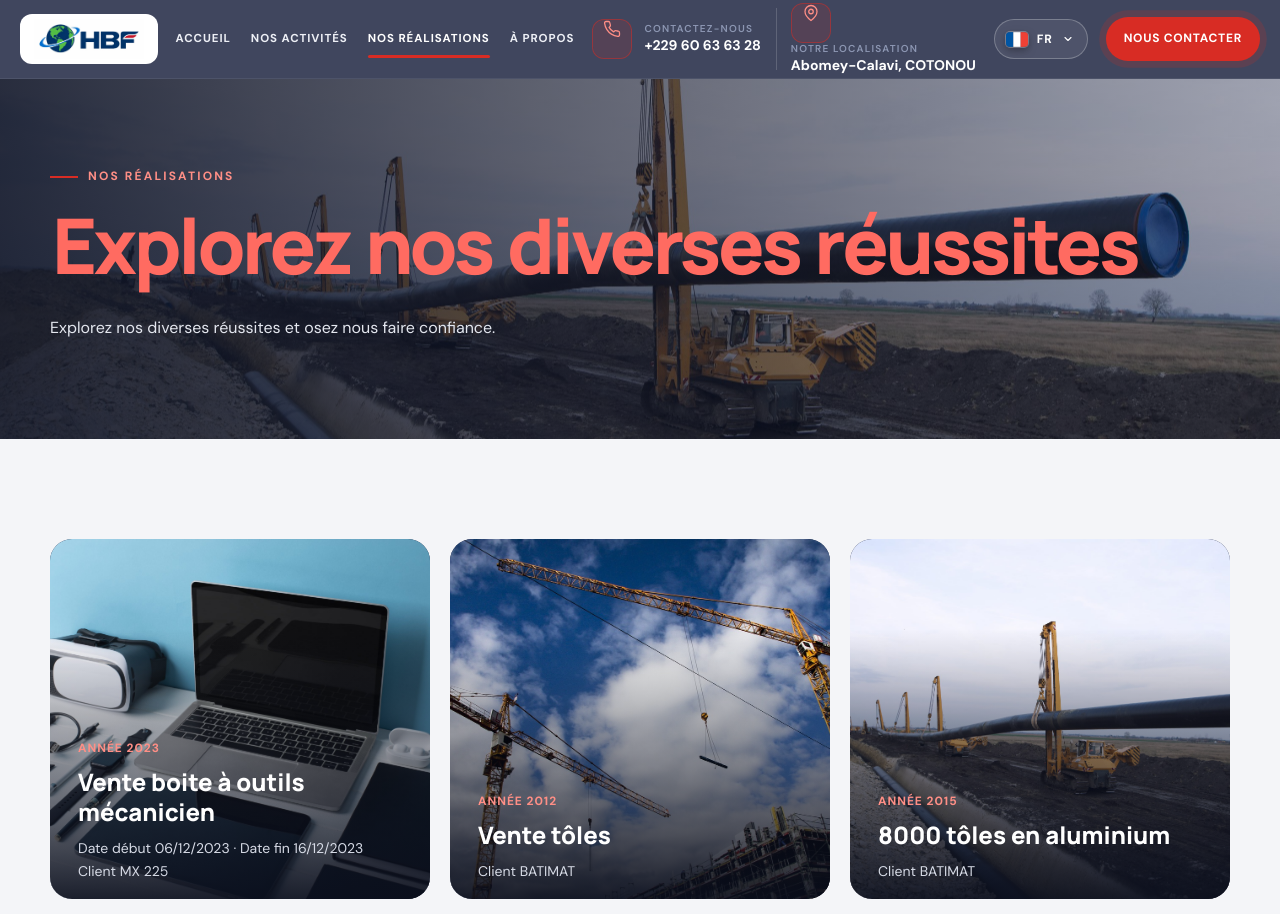
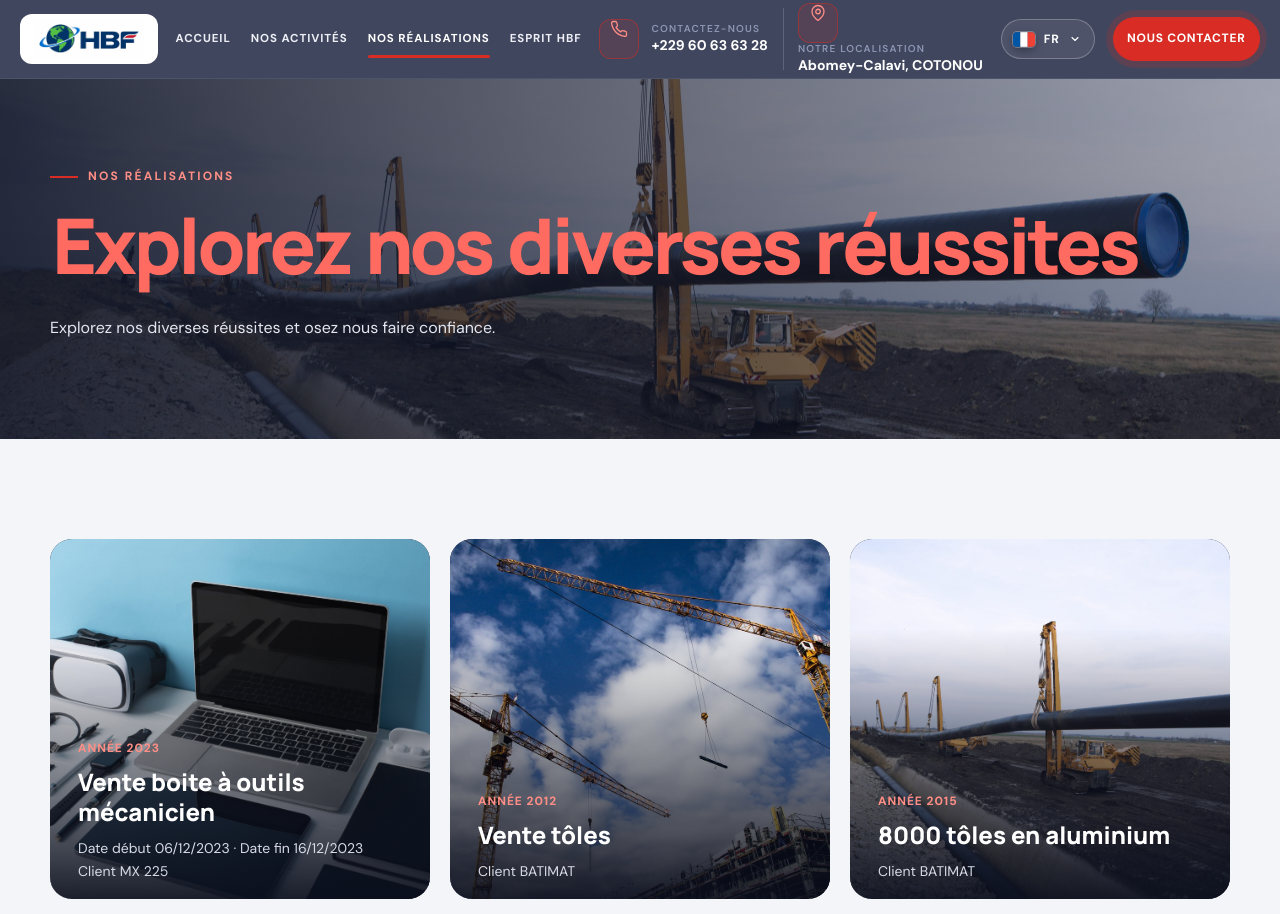
Before and after one commit to Yassine93JR/HBF, a plain HTML site: page realisations.html in a window 1280 px wide. Shown: the top 914 px of the page. Drawn offline with Linux system fonts and the light colour scheme; files whose address does not match are found by name.

Commit message:
Update navigation link from 'À propos' to 'Esprit HBF'

```diff
--- a/realisations.html
+++ b/realisations.html
@@ -17,7 +17,7 @@
   <a class="skip-link" href="#contenu">Aller au contenu</a>
   <header class="site-header"><nav class="container nav" aria-label="Navigation principale">
       <a class="brand" href="index.html"><img src="assets/images/hbf-logo.png" alt="Logo HBF"></a>
-      <div class="nav-links"><a href="index.html">Accueil</a><a href="activites.html">Nos activités</a><a class="active" href="realisations.html">Nos réalisations</a><a href="a-propos.html">À propos</a></div>
+      <div class="nav-links"><a href="index.html">Accueil</a><a href="activites.html">Nos activités</a><a class="active" href="realisations.html">Nos réalisations</a><a href="a-propos.html">Esprit HBF</a></div>
       <div class="top-contact"><a href="tel:+22960636328"><span class="icon-blob"><svg class="ic" viewBox="0 0 24 24" fill="none" stroke="currentColor" stroke-width="1.9" stroke-linecap="round" stroke-linejoin="round" aria-hidden="true"><path d="M22 16.9v3a2 2 0 0 1-2.2 2 19.8 19.8 0 0 1-8.6-3.1 19.5 19.5 0 0 1-6-6A19.8 19.8 0 0 1 2.1 4.2 2 2 0 0 1 4.1 2h3a2 2 0 0 1 2 1.7c.1 1 .4 1.9.7 2.8a2 2 0 0 1-.5 2.1L8.1 9.9a16 16 0 0 0 6 6l1.3-1.3a2 2 0 0 1 2.1-.4c.9.3 1.8.6 2.8.7a2 2 0 0 1 1.7 2z"/></svg></span><span><small>Contactez-nous</small><span>+229 60 63 63 28</span></span></a>
     <span class="top-location"><span class="icon-blob"><svg class="ic" viewBox="0 0 24 24" fill="none" stroke="currentColor" stroke-width="1.9" stroke-linecap="round" stroke-linejoin="round" aria-hidden="true"><path d="M20 10c0 6-8 12-8 12S4 16 4 10a8 8 0 0 1 16 0z"/><circle cx="12" cy="10" r="3"/></svg></span><span><small>Notre localisation</small><span>Abomey-Calavi, COTONOU</span></span></span></div>
       <a class="button button-red nav-cta" href="contact.html">Nous contacter</a>
```
